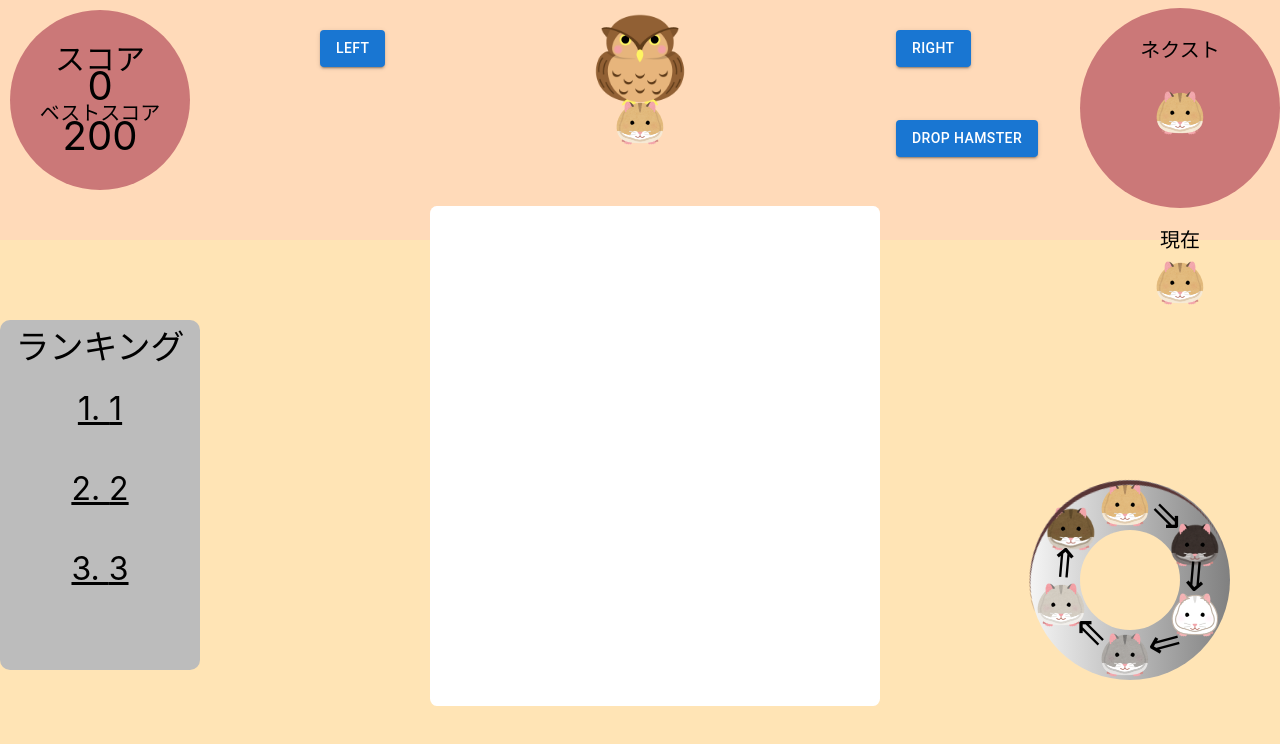
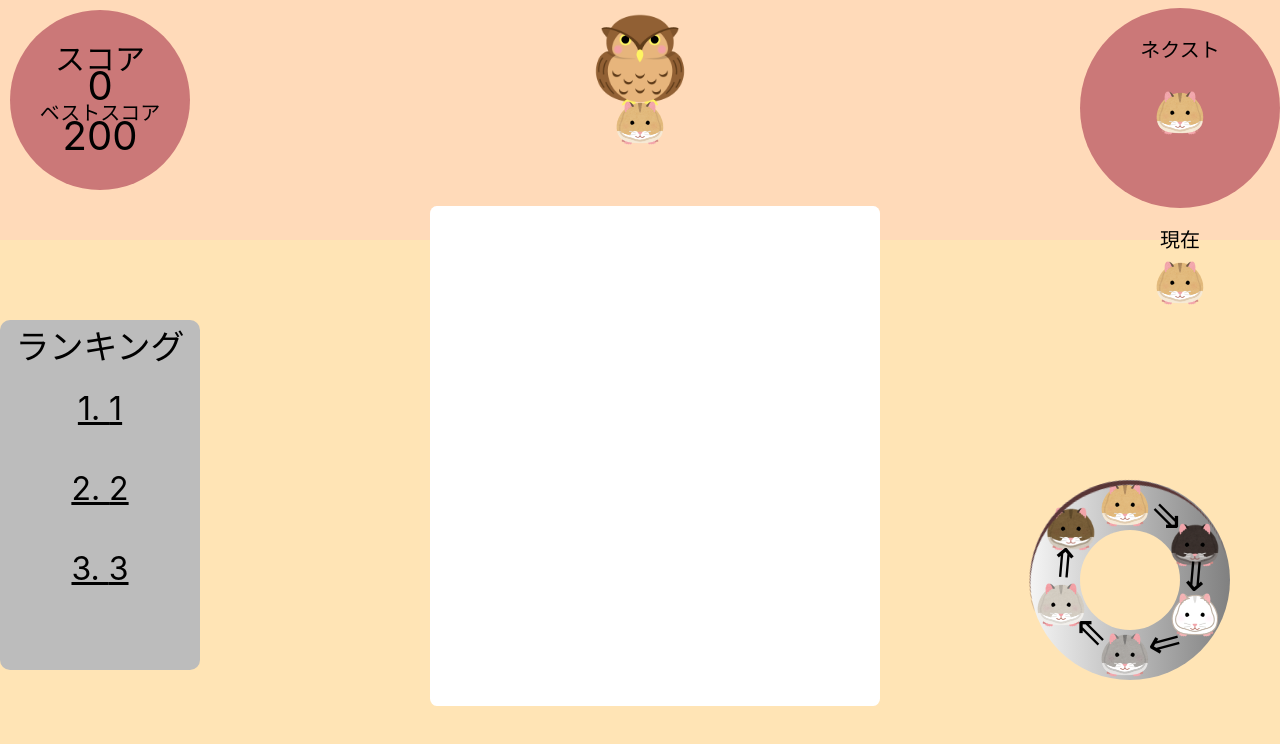
Before and after one commit to CA01971028/fruit_game, a React (Create React App) app in the folder game/frontend/: page /account in a window 1280 px wide. Shown: the top 744 px of the page. Built offline with nearby package versions, Linux system fonts and the light colour scheme; no server answers.

Commit message:
owl moved
Move with mouse hover

```diff
--- a/game/frontend/src/compornent/Start_display.tsx
+++ b/game/frontend/src/compornent/Start_display.tsx
@@ -3,6 +3,7 @@ import { Box, Slide } from '@mui/material';
 import { Button, useTheme } from '@mui/material';
 import '../css/compornent.css';
 import { useNavigate } from 'react-router-dom';
+import MuiSwitch from "@mui/material/Switch";
 
 import ham1 from '../img/hamster.png';
 import ham2 from '../img/animal_hamster6.png';
--- a/game/frontend/src/compornent/rectangle.tsx
+++ b/game/frontend/src/compornent/rectangle.tsx
@@ -1,6 +1,5 @@
-// Rectangle.tsx
 // 必要なモジュールと画像のインポート
-import React, { useState } from 'react';
+import React, { useState, useEffect } from 'react';
 import owlImage from '../img/owl.png'; // フクロウの画像
 import hamsterImage from '../img/hamster.png'; // ハムスターの画像
 import hamsterImage2 from '../img/animal_hamster6.png'; // ハムスターの画像2
@@ -10,7 +9,6 @@ import hamsterImage5 from '../img/animal_hamster3.png'; // ハムスターの画
 import hamsterImage6 from '../img/animal_hamster2.png'; // ハムスターの画像6
 import Animal_ball from './Animal_ball'; // Animal_ballコンポーネントのインポート
 import { Box } from '@mui/material'; // Material UIのBoxコンポーネントのインポート
-import Button from '@mui/material/Button'; // Material UIのButtonコンポーネントのインポート
 
 // ハムスターの辞書型を定義
 type HamsterDictionary = {
@@ -40,12 +38,12 @@ export type Hamster = {
 
 // ハムスターの初期リストを定義
 const Hamsters : Hamster[] = [
-  { id: 0, radius: 25,  image: 'hamsterImage1', drop: false, top: 0, left: 0, stopped: false },
-  { id: 1, radius: 50,  image: 'hamsterImage2', drop: false, top: 0, left: 0, stopped: false },
-  { id: 2, radius: 75,  image: 'hamsterImage3', drop: false, top: 0, left: 0, stopped: false },
-  { id: 3, radius: 100, image: 'hamsterImage4', drop: false, top: 0, left: 0, stopped: false },
-  { id: 4, radius: 125, image: 'hamsterImage5', drop: false, top: 0, left: 0, stopped: false },
-  { id: 5, radius: 150, image: 'hamsterImage6', drop: false, top: 0, left: 0, stopped: false },
+  { id: 0, radius: 25,  image: hamsterImage, drop: false, top: 0, left: 0, stopped: false },
+  { id: 1, radius: 50,  image: hamsterImage2, drop: false, top: 0, left: 0, stopped: false },
+  { id: 2, radius: 75,  image: hamsterImage3, drop: false, top: 0, left: 0, stopped: false },
+  { id: 3, radius: 100, image: hamsterImage4, drop: false, top: 0, left: 0, stopped: false },
+  { id: 4, radius: 125, image: hamsterImage5, drop: false, top: 0, left: 0, stopped: false },
+  { id: 5, radius: 150, image: hamsterImage6, drop: false, top: 0, left: 0, stopped: false },
 ];
 
 interface RectangleProps {
@@ -70,40 +68,23 @@ const Rectangle: React.FC<RectangleProps> = ({ getRandomNumber,Changecurrent,cur
   }); // ハムスターの状態を辞書で管理
   const [nextHamsterId, setNextHamsterId] = useState(1); // 次のハムスターのIDを管理
 
-  // 左ボタンクリック時の処理
-  const leftClick = () => {
-    // フクロウを左に移動
-    setOwlLeft(prev => Math.max(basketleft - 10, prev - widthMove));
-    // ハムスターも一緒に左に移動
+  // マウス移動時の処理
+  const handleMouseMove = (event: MouseEvent) => {
+    const mouseX = event.clientX;
+    setOwlLeft(Math.max(basketleft - 10, Math.min(basketleft + 390, mouseX - owlSize / 2)));
     setHamsters(prevHamsters => {
       const updatedHamsters = { ...prevHamsters };
       Object.keys(updatedHamsters).forEach(key => {
         if (!updatedHamsters[parseInt(key)].drop) {
-          updatedHamsters[parseInt(key)].left = Math.max(basketleft - 10, updatedHamsters[parseInt(key)].left);
+          updatedHamsters[parseInt(key)].left = Math.max(basketleft - 10, Math.min(basketleft + 390, mouseX - owlSize / 2));
         }
       });
       return updatedHamsters;
     });
   };
 
-  // 右ボタンクリック時の処理
-  const rightClick = () => {
-    // フクロウを右に移動
-    setOwlLeft(prev => Math.min(basketleft + 390, prev + widthMove));
-    // ハムスターも一緒に右に移動
-    setHamsters(prevHamsters => {
-      const updatedHamsters = { ...prevHamsters };
-      Object.keys(updatedHamsters).forEach(key => {
-        if (!updatedHamsters[parseInt(key)].drop) {
-          updatedHamsters[parseInt(key)].left = Math.min(basketleft + 390, updatedHamsters[parseInt(key)].left);
-        }
-      });
-      return updatedHamsters;
-    });
-  };
-
-  // ハムスターを落とすボタンクリック時の処理
-  const dropHamsterClick = () => {
+  // マウスクリック時の処理
+  const handleMouseClick = () => {
     setHamsters(prevHamsters => {
       const updatedHamsters = { ...prevHamsters };
       // 最後のハムスターを落とす
@@ -112,13 +93,22 @@ const Rectangle: React.FC<RectangleProps> = ({ getRandomNumber,Changecurrent,cur
       // 更新されたハムスターの位置を設定
       updatedHamsters[lastHamsterId].left = owlLeft;
       // 新しいハムスターを追加
-      updatedHamsters[nextHamsterId] = { id: nextHamsterId, radius: hamsterradius, image: hamsterImage, drop: false, top: 0, left: owlLeft, stopped: false };
+      updatedHamsters[nextHamsterId] = { id: nextHamsterId, radius: hamsterradius, image: hamsterImages[nextHamsterId % hamsterImages.length], drop: false, top: 0, left: owlLeft, stopped: false };
       setNextHamsterId(nextHamsterId + 1);
-      Changecurrent()
-      getRandomNumber()
+      Changecurrent();
+      getRandomNumber();
       return updatedHamsters;
     });
   };
+
+  useEffect(() => {
+    window.addEventListener('mousemove', handleMouseMove);
+    window.addEventListener('click', handleMouseClick);
+    return () => {
+      window.removeEventListener('mousemove', handleMouseMove);
+      window.removeEventListener('click', handleMouseClick);
+    };
+  }, [owlLeft, hamsters, nextHamsterId]); // 依存配列に必要な状態を追加
 
   return (
     <>
@@ -132,22 +122,6 @@ const Rectangle: React.FC<RectangleProps> = ({ getRandomNumber,Changecurrent,cur
         width={owlSize}
         sx={{ position: 'absolute', top: '10px', left: `${owlLeft}px` }}
       /> {/* フクロウの画像を表示 */}
-
-      <Button variant="contained" sx={{ position: 'absolute', top: 30, left: '25%' }} onClick={leftClick}>
-        left
-      </Button> {/* 左移動ボタン */}
-
-      <Button variant="contained" sx={{ position: 'absolute', top: 30, left: '70%' }} onClick={rightClick}>
-        right
-      </Button> {/* 右移動ボタン */}
-
-      <Button
-        variant="contained"
-        sx={{ position: 'absolute', top: 120, left: '70%' }}
-        onClick={dropHamsterClick}
-      >
-        Drop Hamster
-      </Button> {/* // ハムスターを落とすボタン */}
 
       {Object.values(hamsters).map(hamster => (
         <Animal_ball
```
